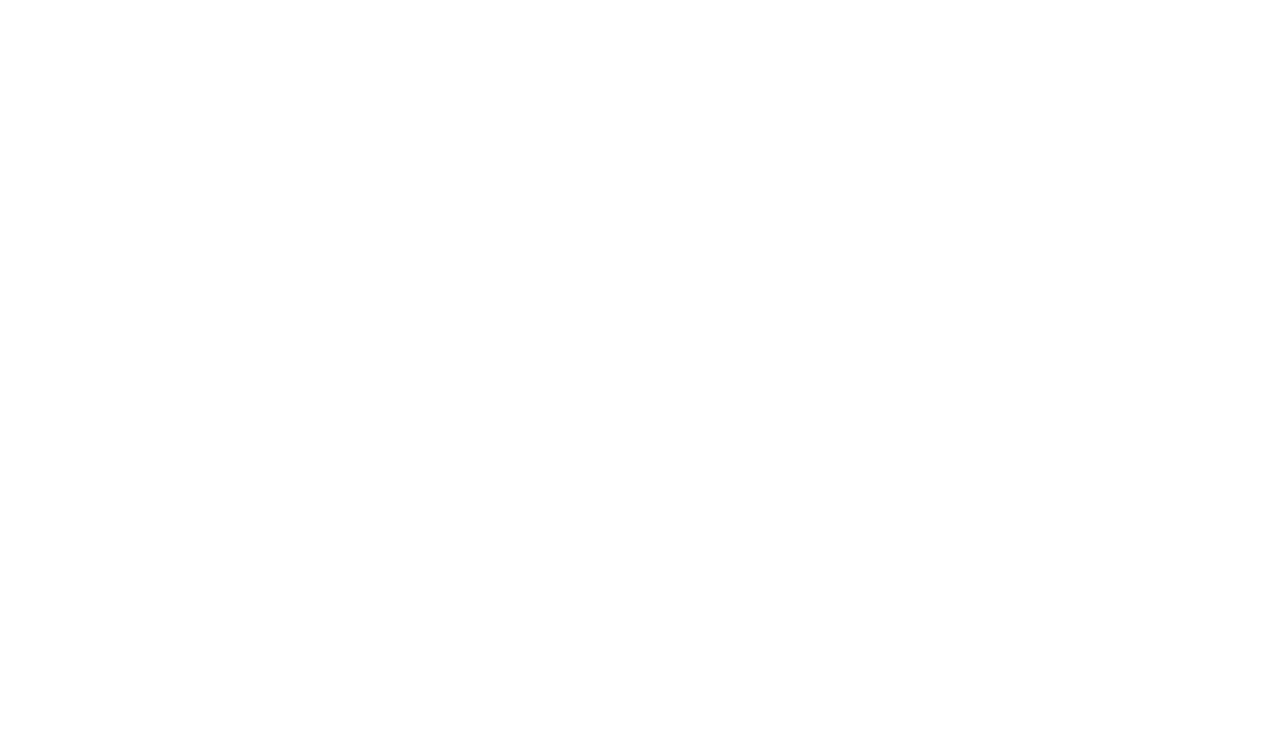
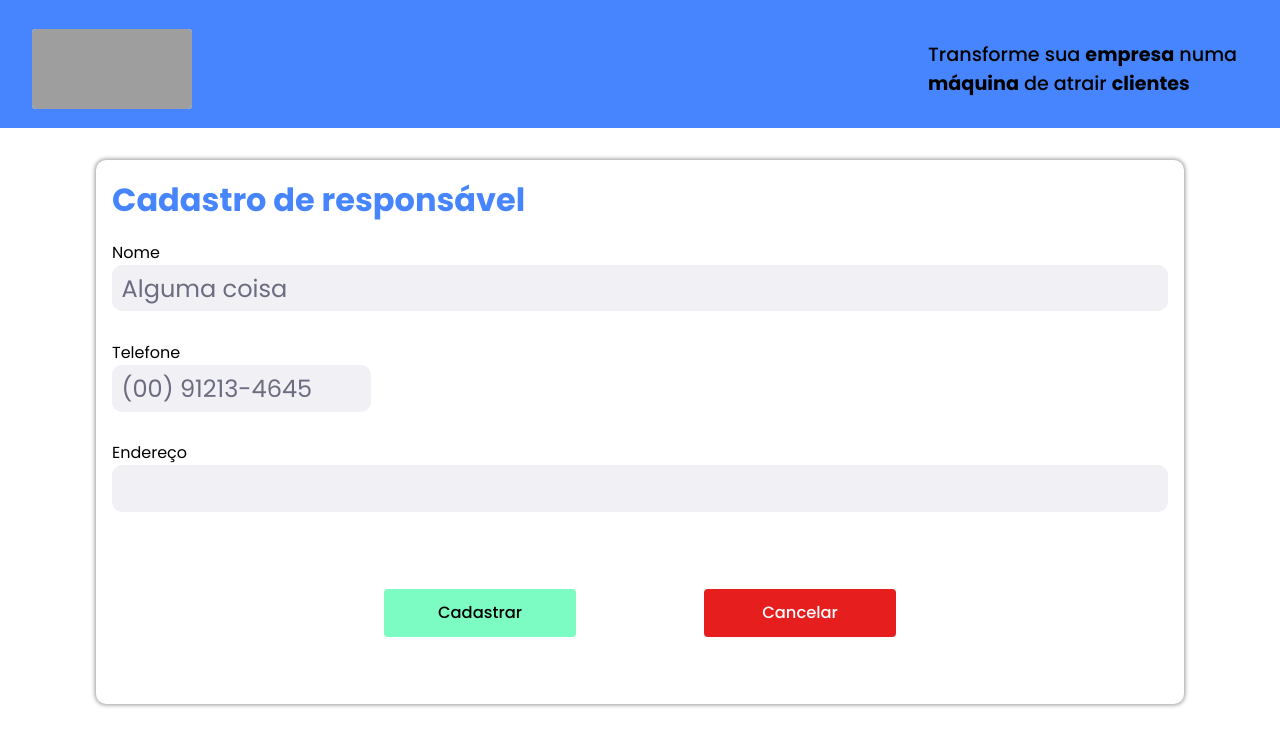
Before and after one commit to Nardogomes/hublocal, a React (Create React App) app in the folder web/: page /responsavel in a window 1280 px wide. Before the commit this address had no page. Shown: the top 746 px of the page. Built offline with nearby package versions, Linux system fonts and the light colour scheme; grey boxes are pictures that could not be loaded.

Commit message:
Criando o componente Responsible.

```diff
--- a/web/src/App.tsx
+++ b/web/src/App.tsx
@@ -4,6 +4,7 @@
 import { SignIn } from "./pages/SignIn";
 import { SignUp } from "./pages/SignUp";
 import { Company } from "./pages/Company";
+import { Responsible } from "./pages/Responsible";
 
 import { GlobalStyle } from "./styles/global";
 
@@ -23,6 +24,7 @@
           <Route path="/" element={<SignIn />} />
           <Route path="/signup" element={<SignUp />} />
           <Route path="/empresa" element={<Company />} />
+          <Route path="/responsavel" element={<Responsible />} />
         </Routes>
       </Router>
       <GlobalStyle />
--- /dev/null
+++ b/web/src/pages/Responsible/index.tsx
@@ -0,0 +1,50 @@
+import { Link } from "react-router-dom";
+import { Header } from "../../components/Header";
+import { Input } from "../../components/Input";
+
+import { Container, Content, Fields } from "../Responsible/style";
+
+export function Responsible() {
+  return (
+    <Container>
+      <Header />
+
+      <Content>
+        <h1>Cadastro de responsável</h1>
+
+        <Fields>
+          <Input
+            label="Nome"
+            name="name"
+            type="text"
+            value="Alguma coisa"
+            onChange={() => {}}
+          />
+
+          <Input
+            label="Telefone"
+            name="contact"
+            type="text"
+            value="(00) 91213-4645"
+            onChange={() => {}}
+          />
+
+          <Input
+            label="Endereço"
+            name="address"
+            type="text"
+            value=""
+            onChange={() => {}}
+          />
+        </Fields>
+
+        <div className="buttons">
+          <button>Cadastrar</button>
+          <Link to="/">
+            <button name="cancel">Cancelar</button>
+          </Link>
+        </div>
+      </Content>
+    </Container>
+  );
+}
--- /dev/null
+++ b/web/src/pages/Responsible/style.ts
@@ -0,0 +1,65 @@
+import styled from "styled-components";
+
+export const Container = styled.div`
+  display: flex;
+  flex-direction: column;
+  align-items: center;
+`;
+
+export const Content = styled.div`
+  width: 66rem;
+  height: 32rem;
+  margin-top: 2rem;
+  padding: 1rem;
+  background-color: #fff;
+  border-radius: 0.62rem;
+  box-shadow: 0px 0px 4px 1px rgb(0, 0, 0, 0.4);
+
+  display: flex;
+  flex-direction: column;
+  align-items: center;
+
+  h1 {
+    align-self: flex-start;
+    margin-bottom: 1rem;
+    color: #4685fe;
+  }
+
+  .buttons {
+    width: 32rem;
+    margin-top: 3rem;
+
+    display: flex;
+    justify-content: space-between;
+
+    button {
+      width: 12rem;
+      height: 3rem;
+      border: none;
+      border-radius: 0.25rem;
+      background-color: #7cfcc2;
+      font-size: 1.02rem;
+      font-weight: 500;
+      cursor: pointer;
+      transition: filter 0.3s;
+
+      &:hover {
+        filter: brightness(0.9);
+      }
+
+      &[name="cancel"] {
+        color: #fff;
+        background-color: #e71e1e;
+      }
+    }
+  }
+`;
+
+export const Fields = styled.div`
+  display: flex;
+  flex-wrap: wrap;
+
+  input[name="contact"] {
+    width: 15rem;
+  }
+`;
```
